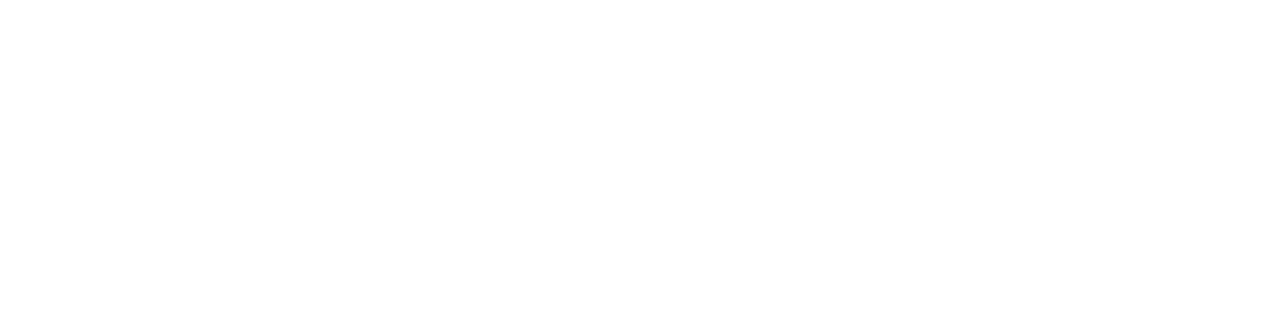
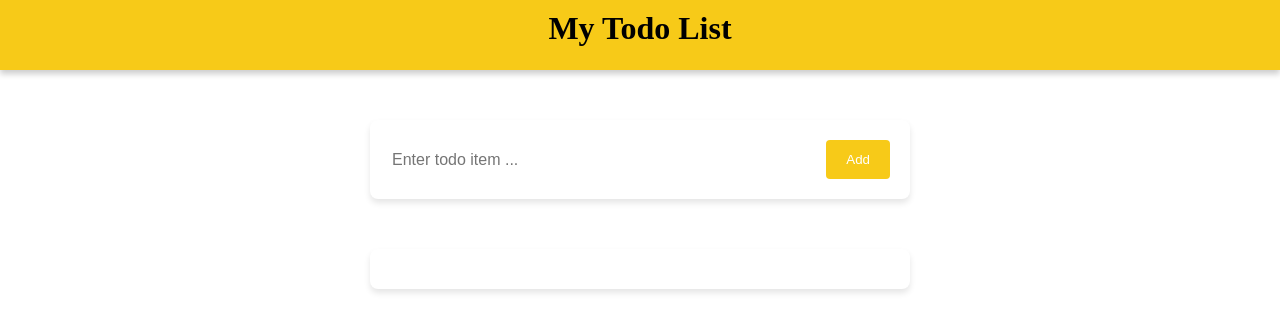
Before and after one commit to izaz-swe/reactpro, a React (Vite) app: page / in a window 1280 px wide. Shown: the top 332 px of the page. Built offline with nearby package versions, Linux system fonts and the light colour scheme.

Commit message:
todo almost ends

```diff
--- /dev/null
+++ b/src/App.css
@@ -0,0 +1,3 @@
+body {
+  margin: 0;
+}
--- a/src/App.jsx
+++ b/src/App.jsx
@@ -1,9 +1,12 @@
-
+import Header from "./components/Header"
+import Todo from "./components/Todo"
+import "./App.css";
 function App() {
 
   return (
     <div className="App">
-
+      <Header/>
+      <Todo/>
     </div>
   )
 }
--- /dev/null
+++ b/src/components/Form.jsx
@@ -0,0 +1,20 @@
+import { useState } from "react";
+import styles from "./form.module.css";
+export default function Form({todos, setTodos}){
+  const [todo, setTodo] = useState({name: "", done: false});
+
+  function submitTodo(e){
+    e.preventDefault();
+    setTodos([...todos, todo]);
+    setTodo({name: "", done: false});
+  }
+
+  return (
+    <form className={ styles.todoform } onSubmit={submitTodo}>
+        <div className={styles.inputContainer}>
+          <input className={ styles.modernInput} onChange={(e)=> setTodo({name:e.target.value, done: false})} placeholder="Enter todo item ..." type="text" value={todo.name}/>
+          <button className={styles.modernButton}>Add</button>
+        </div>
+    </form>
+  );
+}
--- /dev/null
+++ b/src/components/Header.jsx
@@ -0,0 +1,6 @@
+import styles from "./header.module.css";
+export default function Header(){
+  return (
+    <h1 className={styles.header}>My Todo List</h1>
+  );
+}
--- /dev/null
+++ b/src/components/Todo.jsx
@@ -0,0 +1,12 @@
+import { useState } from "react";
+import Form from "./Form";
+import TodoList from "./TodoList";
+export default function Todo(){
+  const [todos, setTodos] = useState([]);
+  return(
+    <div>
+      <Form todos={todos} setTodos={setTodos}/>
+      <TodoList todos={todos} setTodos={setTodos} />
+    </div>
+  );
+}
--- /dev/null
+++ b/src/components/TodoItem.jsx
@@ -0,0 +1,21 @@
+import styles from "./todoitem.module.css"
+export default function TodoItem({ item, todos, setTodos }) {
+  function handleDelete(item){
+    setTodos(todos.filter((todo) => todo !== item));
+  }
+  function handleClick(name){
+    setTodos(todos.map((todo)=> todo.name === name ? {...todo, done : !todo.done} : todo));
+  }
+  const marked = item.done ? styles.completed : "";
+  return (
+    <div className={styles.item}>
+      <div className={styles.itemName}>
+        <span className={marked} onClick={()=>handleClick(item.name)}>{item.name}</span>
+        <span>
+          <button onClick = {()=>handleDelete(item)} className={styles.deleteButton}>x</button>
+        </span>
+      </div>
+      <hr className={styles.line}/>
+    </div>
+  );
+}
--- /dev/null
+++ b/src/components/TodoList.jsx
@@ -0,0 +1,9 @@
+import TodoItem from "./TodoItem";
+import styles from "./todolist.module.css"
+export default function TodoList({todos, setTodos}){
+  return (
+    <div className={styles.list}>
+      {todos.map((todo)=> <TodoItem key={todo.name} item={todo} todos = {todos} setTodos={setTodos} />)}
+    </div>
+  );
+}
--- /dev/null
+++ b/src/components/form.module.css
@@ -0,0 +1,31 @@
+.todoform{
+  background-color: white;
+  border-radius: 8px;
+  padding: 20px;
+  width: 500px;
+  margin: 0 auto;
+  margin-top: 50px;
+  box-shadow: 0 4px 6px rgb(0,0,0, 0.1);
+}
+.inputContainer{
+  display: flex;
+}
+.modernInput{
+  display: block;
+  width: 100%;
+  border: none;
+  color: black;
+  font-size: 16px;
+}
+.modernInput:focus{
+  outline: none;
+}
+.modernButton{
+  display: inline-block;
+  border: none;
+  border-radius: 4px;
+  background-color: #f7ca18;
+  padding: 12px 20px;
+  color: #ffffff;
+  cursor: pointer;
+}
--- /dev/null
+++ b/src/components/header.module.css
@@ -0,0 +1,10 @@
+.header {
+  background-color: #f7ca18;
+  text-align: center;
+  font-weight: bold;
+  height: 50px;
+  padding: 10px;
+  font-size: 2em;
+  box-shadow: 0 4px 6px rgba(0,0, 0, 0.2);
+  margin: 0;
+}
--- /dev/null
+++ b/src/components/todoitem.module.css
@@ -0,0 +1,28 @@
+.item{
+  width: 500px;
+  color: #353935;
+  font-size: 20px;
+  margin: 0 auto;
+}
+.itemName {
+  font-weight: bold;
+  padding: 20px;
+}
+
+.line {
+  border: 1px solid #f4f4f4;
+}
+
+.deleteButton{
+  float: right;
+  padding: 12px 20px;
+  border: none;
+  background-color: #f7ca18;
+  color: white;
+  border-radius: 8px;
+  cursor: pointer;
+  margin-top: -5px;
+}
+.completed {
+  text-decoration: line-through;
+}
--- /dev/null
+++ b/src/components/todolist.module.css
@@ -0,0 +1,9 @@
+.list{
+  background-color: white;
+  border-radius: 8px;
+  box-shadow: 0 4px 6px rgb(0,0,0,0.1);
+  width: 500px;
+  margin: 0 auto;
+  padding: 20px;
+  margin-top: 50px;
+}
```
